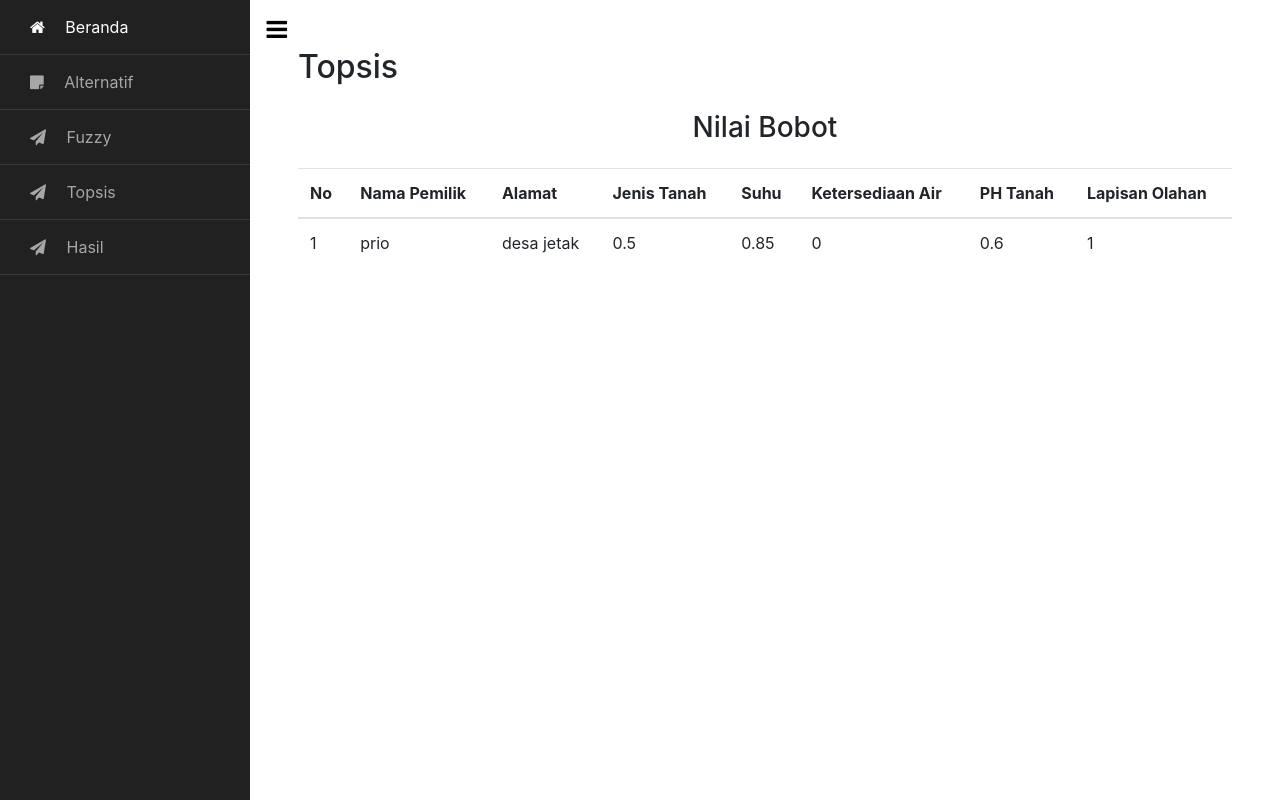
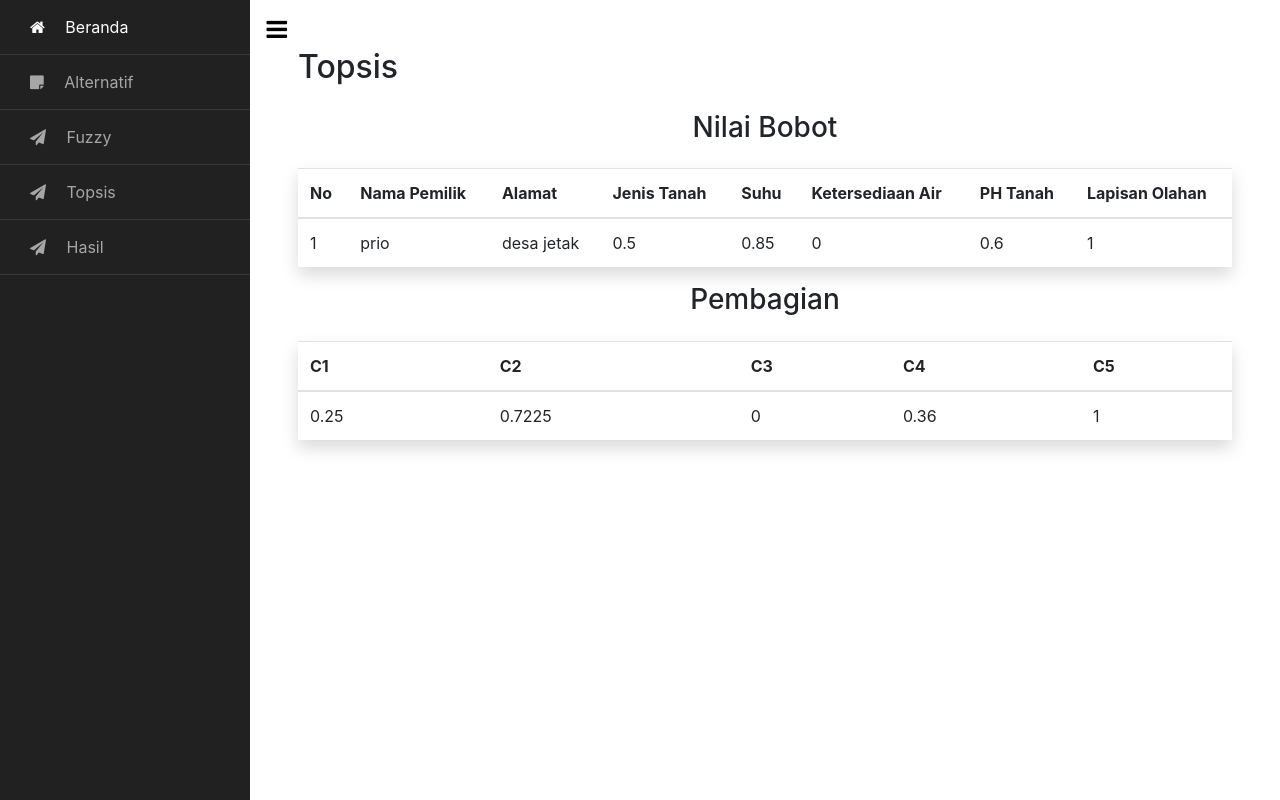
Before and after one commit to irdaislakhuafa/spk_helman_fuzzy_topsis, a PHP site: page /topsis.php in a window 1280 px wide. Shown: the part 66-866 px from the top of the page. Run offline with PHP 8.4, Linux system fonts and the light colour scheme; data comes from the database, SQL or seed files in the repository; some libraries are stand-ins or nearby versions.

Commit message:
added table pembagian

```diff
--- a/topsis.php
+++ b/topsis.php
@@ -18,7 +18,7 @@ createHeader("Topsis");
 
             <!-- start nilai bobot -->
             <h3 class="mb-4 text-center text-capitalize">nilai bobot</h3>
-            <table class="table table-hover">
+            <table class="table table-hover shadow">
                 <thead class="text-capitalize">
                     <th>no</th>
                     <th>nama pemilik</th>
@@ -66,8 +66,70 @@ createHeader("Topsis");
             </table>
             <!-- end nilai bobot -->
 
-            <!-- start matriks ternormalisasi -->
-            <!-- start matriks ternormalisasi -->
+            <!-- start pembagian -->
+            <h3 class="mb-4 text-center text-capitalize">pembagian</h3>
+            <table class="table table-hover shadow">
+                <thead class="text-capitalize">
+                    <th>c1</th>
+                    <th>c2</th>
+                    <th>c3</th>
+                    <th>c4</th>
+                    <th>c5</th>
+                </thead>
+                <tbody>
+                    <?php
+
+
+                    // TODO: get all alternatif from table alternatif and foreeach loop of this
+                    $get_list_alternatif = "SELECT a.id_alternatif, a.nama_pemilik, alamat, a.c1, a.c2, a.c2_real, a.c3, a.c4, a.c4_real, a.c5 FROM alternatif a";
+                    $list_alternatif = $conn->query($get_list_alternatif);
+
+                    $get_crips = "SELECT bobot FROM crips WHERE id_crips = ";
+
+                    $result = [];
+
+                    // C1
+                    $c1 = 0.0;
+                    foreach ($list_alternatif as $i => $v) {
+                        $c1_temp = $conn->query($get_crips . $v["c1"])->fetch_assoc();
+                        $c1 += pow(floatval($c1_temp["bobot"]), 2);
+                    }
+
+                    // C2
+                    $c2 = 0.0;
+                    foreach ($list_alternatif as $i => $v) {
+                        $c2 += pow(floatval($v["c2"]), 2);
+                    }
+
+                    // C3
+                    $c3 = 0.0;
+                    foreach ($list_alternatif as $i => $v) {
+                        $c3_temp = $conn->query($get_crips . $v["c3"])->fetch_assoc();
+                        $c3 += pow(floatval($c3_temp["bobot"]), 2);
+                    }
+
+                    // C4
+                    $c4 = 0.0;
+                    foreach ($list_alternatif as $i => $v) {
+                        $c4 += pow(floatval($v["c4"]), 2);
+                    }
+
+                    // C5
+                    $c5 = 0.0;
+                    foreach ($list_alternatif as $i => $v) {
+                        $c5_temp = $conn->query($get_crips . $v["c5"])->fetch_assoc();
+                        $c5 += pow(floatval($c5_temp["bobot"]), 2);
+                    } ?>
+                    <tr>
+                        <td><?= $c1 ?></td>
+                        <td><?= $c2 ?></td>
+                        <td><?= $c3 ?></td>
+                        <td><?= $c4 ?></td>
+                        <td><?= $c5 ?></td>
+                    </tr>
+                </tbody>
+            </table>
+            <!-- start pembagian -->
         <?php };
 
     createSidebar($body); ?>
```
